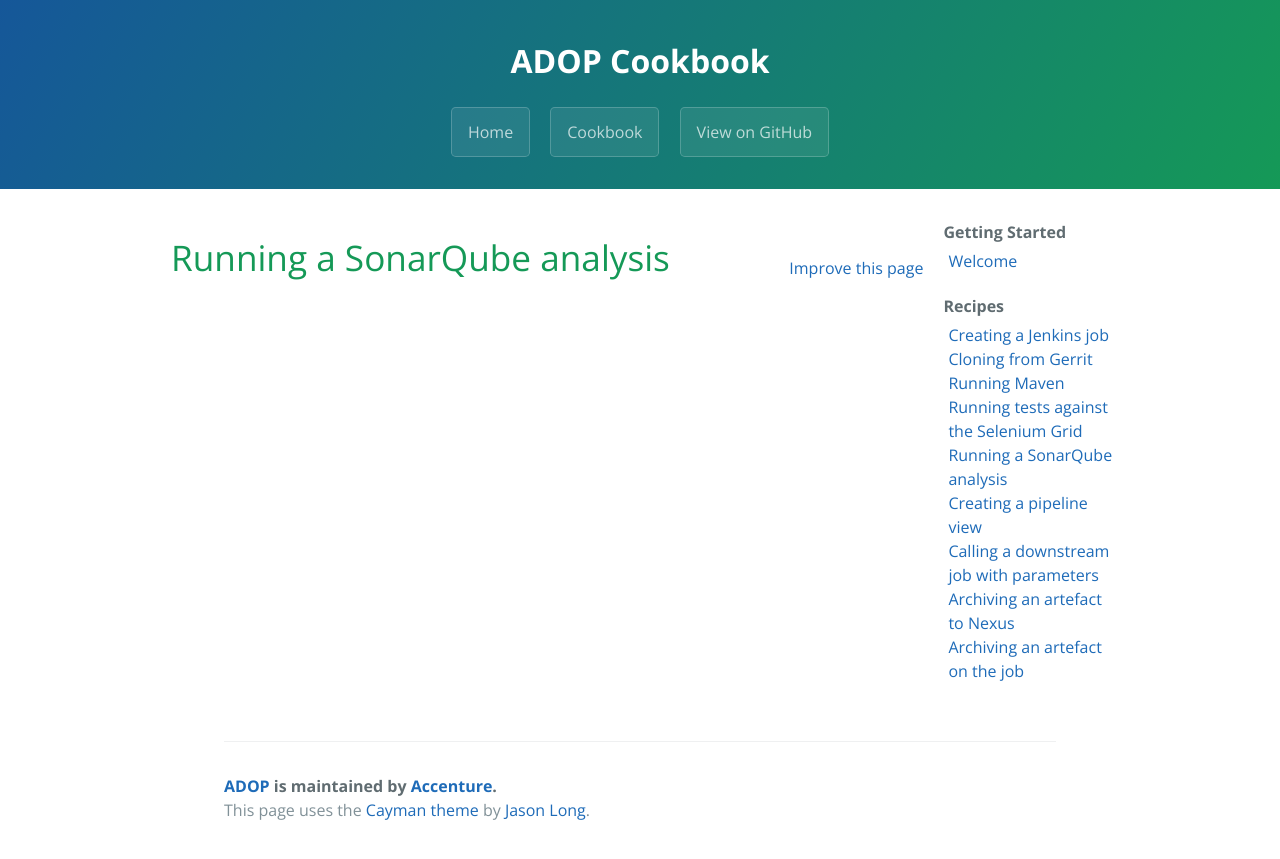
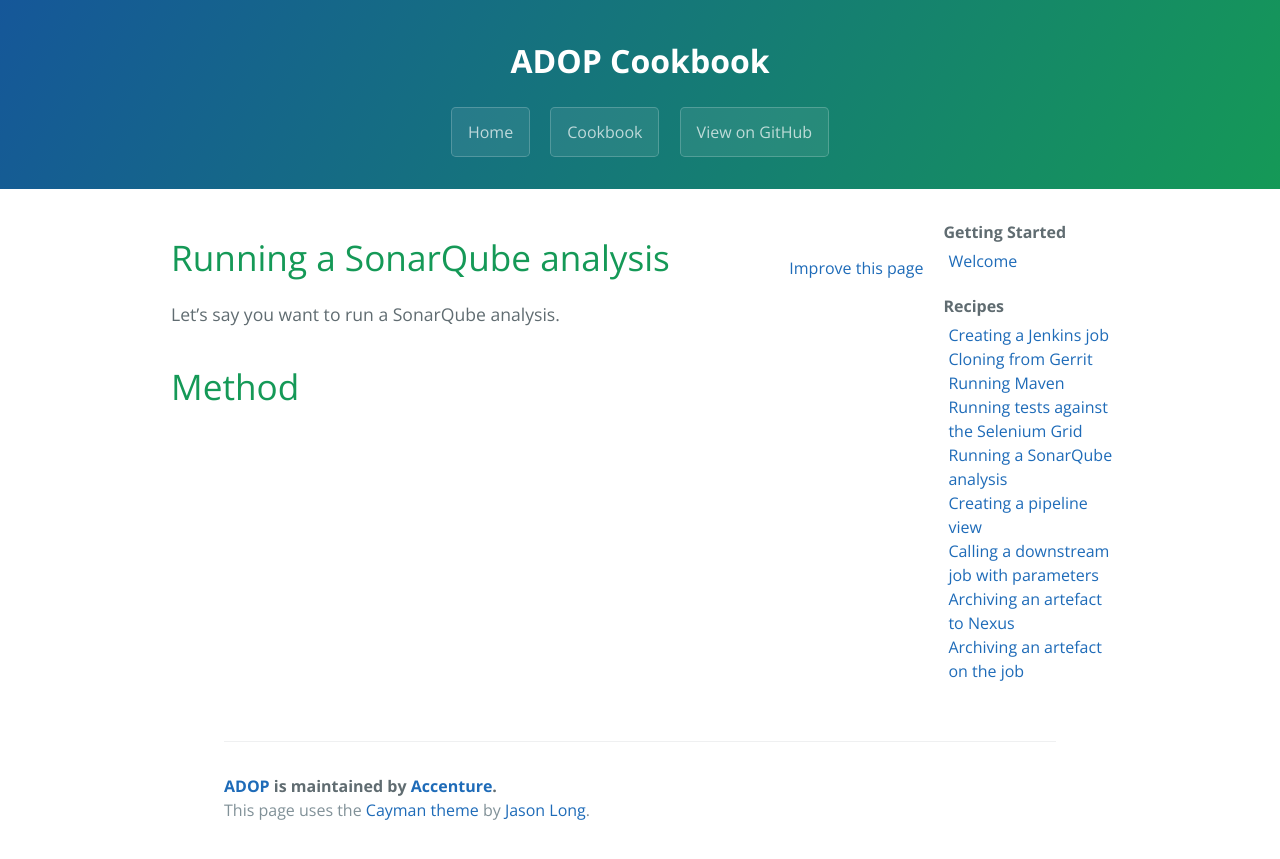
Before and after one commit to alexeymhv/adop-cartridges-cookbook, a Jekyll site: the page built from _docs/recipes/running-sq-analysis.md, in a window 1280 px wide. Shown: the top 859 px of the page. Built offline with Jekyll 4.4.1, drawn with Linux system fonts in a browser that asks for light colours.

Commit message:
Update running-sq-analysis.md

```diff
--- a/_docs/recipes/running-sq-analysis.md
+++ b/_docs/recipes/running-sq-analysis.md
@@ -3,3 +3,7 @@ layout: docs
 title: Running a SonarQube analysis
 permalink: /docs/recipes/running-sq-analysis/
 ---
+
+Let's say you want to run a SonarQube analysis.
+
+# Method
```
